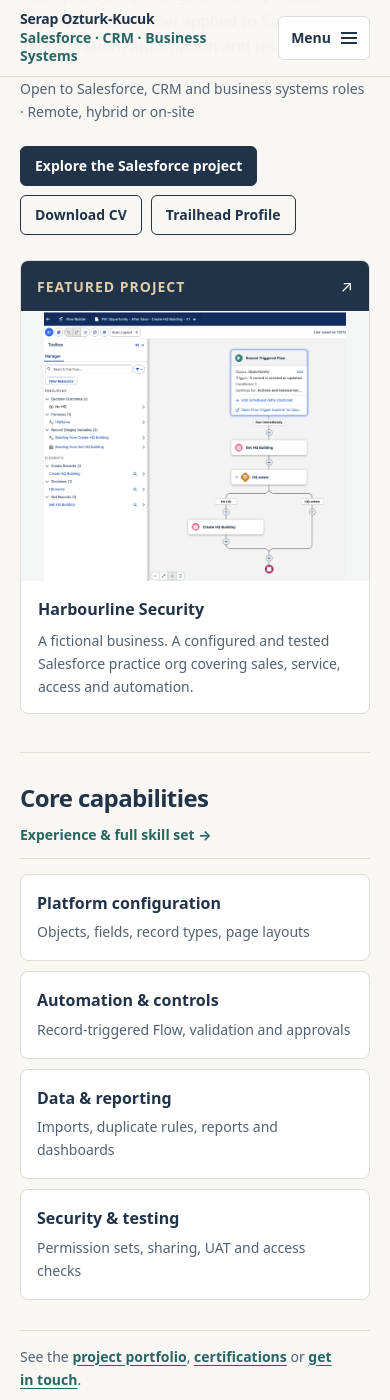
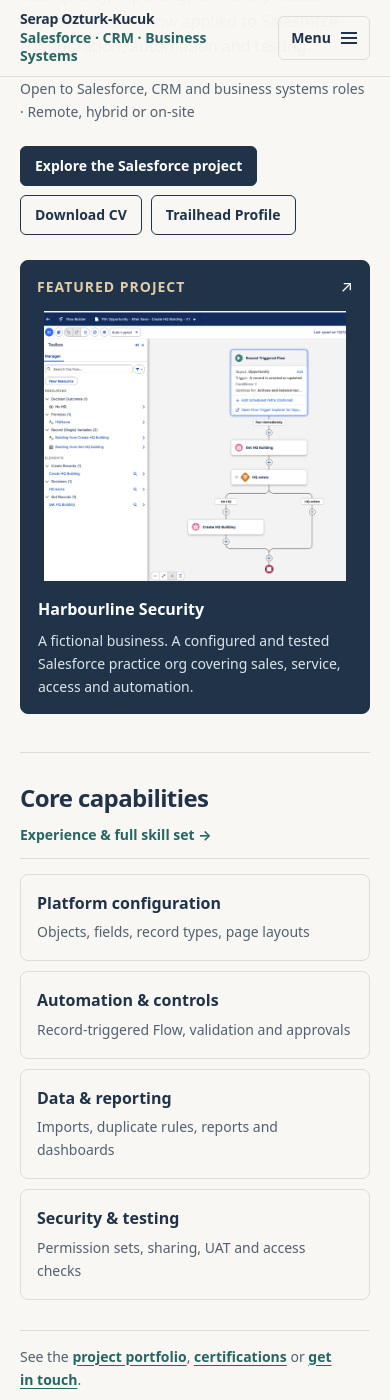
Before and after one commit to serapozturkkucuk/serapozturkkucuk.github.io, a Jekyll site: the page built from index.html, in a window 390 px wide and 1400 px high, scrolled down 418 px. Built offline with Jekyll 4.4.1, drawn with Linux system fonts in a browser that asks for light colours.

Commit message:
Standardise navy-filled and transparent outlined cards sitewide
* Unify all portfolio cards as transparent outlined or navy filled

* Remove extra tinted media-panel fills from card system

* Test that every card uses only navy filled or transparent outlined surfaces

```diff
--- a/assets/css/style.css
+++ b/assets/css/style.css
@@ -2,7 +2,7 @@
 :root {
   color-scheme:light;
   --page:#F8F7F4;
-  --surface:#FFFFFF;
+  --surface:transparent;
   --ink:#203348;
   --ink-soft:#526170;
   --line:#DDDCD7;
@@ -90,6 +90,12 @@ main.wrap :is(.page-head > p, .experience-story > p, .case > p, .project-intro-f
 .prose {width:100%;max-width:none}
 .card,.contact-cta {border:1px solid var(--line);border-radius:var(--radius);background:var(--surface)}
 .contact-cta {display:grid;align-content:start;gap:13px;padding:20px}
+/* The only two card treatments are outline (transparent) and navy filled. */
+.contact-cta {background:var(--ink);border-color:var(--ink);color:var(--on-navy)}
+.contact-cta p {color:#DCE5EA}
+.contact-cta .btn.primary {background:var(--page);border-color:var(--page);color:var(--ink)}
+.contact-cta .btn.primary:hover {background:#E9F0EC;border-color:#E9F0EC;color:var(--ink)}
+
 .contact-cta .btn {justify-self:start}
 .notice {padding:18px}
 .note-strong {color:var(--teal-ink);font-weight:700}
@@ -103,15 +109,15 @@ main.wrap :is(.page-head > p, .experience-story > p, .case > p, .project-intro-f
 .hero-copy .lede {width:100%;max-width:none;line-height:1.6}
 .home-location {font-size:var(--fs-small)}
 .hero-copy .actions {margin-top:6px}
-.hero-proof {align-self:stretch;display:grid;grid-template-rows:auto minmax(0,1fr) auto;min-width:0;overflow:hidden;border:1px solid var(--line);border-radius:var(--radius);background:var(--surface);color:var(--ink);text-decoration:none}
-.hero-proof:hover {border-color:var(--teal);color:var(--ink)}
+.hero-proof {align-self:stretch;display:grid;grid-template-rows:auto minmax(0,1fr) auto;min-width:0;overflow:hidden;border:1px solid var(--ink);border-radius:var(--radius);background:var(--ink);color:var(--on-navy);text-decoration:none}
+.hero-proof:hover {border-color:var(--teal);color:var(--on-navy)}
 .hero-proof-head {display:flex;justify-content:space-between;align-items:center;gap:10px;background:var(--ink);color:#fff;padding:12px 16px}
 .hero-proof-head .label {color:#E1CCA9}
-.hero-proof-media {min-height:245px;max-height:360px;background:#F3F6F5;overflow:hidden}
+.hero-proof-media {min-height:245px;max-height:360px;background:var(--ink);overflow:hidden}
 .hero-proof-media img {width:100%;height:100%;object-fit:contain;object-position:center}
 .hero-proof-foot {display:grid;gap:6px;padding:15px 17px}
 .hero-proof-foot strong {font-weight:750}
-.hero-proof-foot span {font-size:var(--fs-small);color:var(--ink-soft)}
+.hero-proof-foot span {font-size:var(--fs-small);color:#DCE5EA}
 .home-capabilities {gap:15px}
 .home-skill-grid {display:grid;grid-template-columns:repeat(4,minmax(0,1fr));gap:12px;margin:0;padding:0;list-style:none}
 .home-skill-grid li {display:grid;align-content:start;gap:6px;min-width:0;padding:17px 16px;background:var(--surface);border:1px solid var(--line);border-radius:var(--radius)}
@@ -124,7 +130,7 @@ main.wrap :is(.page-head > p, .experience-story > p, .case > p, .project-intro-f
 .project-gallery,.grid.two {display:grid;grid-template-columns:repeat(auto-fit,minmax(min(100%,310px),1fr));gap:18px;align-items:stretch}
 .project-tile {display:flex;flex-direction:column;min-width:0;overflow:hidden;border:1px solid var(--line);border-radius:var(--radius);background:var(--surface);color:var(--ink);text-decoration:none;transition:border-color .15s}
 .project-tile:hover {color:var(--ink);border-color:var(--teal)}
-.project-tile-media {width:100%;aspect-ratio:16/10;overflow:hidden;background:#F3F6F5;border-bottom:1px solid var(--line)}
+.project-tile-media {width:100%;aspect-ratio:16/10;overflow:hidden;background:transparent;border-bottom:1px solid var(--line)}
 .project-tile-media img {width:100%;height:100%;object-fit:contain;object-position:center}
 .project-tile-body {flex:1;display:grid;align-content:start;gap:10px;padding:18px}
 .project-tile-body p {font-size:var(--fs-small);color:var(--ink-soft)}
@@ -154,7 +160,7 @@ main.wrap :is(.page-head > p, .experience-story > p, .case > p, .project-intro-f
 .experience-intro {gap:20px}
 .experience-story {width:100%;line-height:1.72}
 .experience-value {overflow:hidden;width:100%;border:1px solid var(--line);border-top:2px solid var(--champagne);border-radius:var(--radius);background:var(--surface)}
-.experience-value-heading {display:grid;gap:6px;padding:19px 22px;background:var(--teal-soft)}
+.experience-value-heading {display:grid;gap:6px;padding:19px 22px;border-bottom:1px solid var(--line);background:transparent}
 .experience-value-heading h3 {font-weight:750}
 .experience-value-heading p {color:var(--ink-soft)}
 .value-grid {display:grid;grid-template-columns:repeat(2,minmax(0,1fr));list-style:none;margin:0;padding:0}
@@ -166,12 +172,12 @@ main.wrap :is(.page-head > p, .experience-story > p, .case > p, .project-intro-f
 .skill-table dd,.contact-list dd {margin:0;color:var(--ink-soft);overflow-wrap:anywhere}
 .experience-skills {grid-template-columns:minmax(180px,240px) minmax(0,1fr);gap:0;overflow:hidden;border:1px solid var(--line);border-radius:var(--radius);background:var(--surface)}
 .experience-skills dt,.experience-skills dd {padding:11px 15px;border-bottom:1px solid var(--line)}
-.experience-skills dt {background:var(--teal-soft)}
+.experience-skills dt {background:transparent;color:var(--teal-ink)}
 .experience-skills dt:nth-last-of-type(1),.experience-skills dd:last-child {border-bottom:0}
 .experience-project {display:grid;grid-template-columns:minmax(0,1fr) minmax(0,.8fr);overflow:hidden}
 .experience-project > div {display:grid;justify-items:start;align-content:center;gap:13px;padding:22px}
 .experience-project p {color:var(--ink-soft)}
-.experience-project img {width:100%;height:100%;min-height:210px;object-fit:contain;object-position:center;background:#F3F6F5;border-left:1px solid var(--line)}
+.experience-project img {width:100%;height:100%;min-height:210px;object-fit:contain;object-position:center;background:transparent;border-left:1px solid var(--line)}
 .jobs {display:grid;gap:15px;list-style:none;margin:0;padding:0}
 .jobs > li {display:grid;grid-template-columns:210px minmax(0,1fr);gap:22px;min-width:0;padding:21px;border-left:3px solid var(--teal)}
 .when,.what {display:grid;align-content:start;gap:9px;min-width:0}
@@ -200,7 +206,7 @@ main.wrap :is(.page-head > p, .experience-story > p, .case > p, .project-intro-f
 .showcase-shot {display:grid;grid-template-rows:minmax(0,1fr) auto;min-width:0;overflow:hidden;border:1px solid var(--line);border-radius:var(--radius);background:var(--surface);color:var(--ink);text-decoration:none}
 .showcase-shot:hover {color:var(--ink);border-color:var(--teal)}
 .showcase-shot:first-child {grid-row:span 2}
-.showcase-img {display:block;min-height:150px;overflow:hidden;aspect-ratio:2.2/1;background:#F3F6F5}
+.showcase-img {display:block;min-height:150px;overflow:hidden;aspect-ratio:2.2/1;background:transparent}
 .showcase-shot:first-child .showcase-img {height:100%;aspect-ratio:auto}
 .showcase-img img {width:100%;height:100%;object-fit:contain;object-position:center}
 .showcase-copy {display:grid;gap:5px;padding:12px 14px;border-top:1px solid var(--line)}
@@ -226,7 +232,7 @@ main.wrap :is(.page-head > p, .experience-story > p, .case > p, .project-intro-f
 .stats li:first-child {border-left:0}
 .stats b {font-size:var(--fs-heading);color:var(--ink);line-height:1.2;font-variant-numeric:tabular-nums}
 figure.shot {display:grid;gap:10px;margin:7px 0}
-figure.shot img {width:100%;background:#fff;border:1px solid var(--line);border-radius:var(--radius)}
+figure.shot img {width:100%;background:transparent;border:1px solid var(--line);border-radius:var(--radius)}
 figure.shot.narrow img {max-width:100%}
 figure.shot figcaption {font-size:var(--fs-small);color:var(--ink-soft)}
 .case-opening {font-weight:650;line-height:1.6}
@@ -242,7 +248,7 @@ figure.shot figcaption {font-size:var(--fs-small);color:var(--ink-soft)}
 .test-grid > div {display:grid;gap:6px;padding:16px;border:1px solid var(--line);border-radius:var(--radius);background:var(--surface)}
 .test-grid strong {color:var(--teal-ink)}
 .test-grid span {font-size:var(--fs-small);color:var(--ink-soft)}
-.case-next-step {display:grid;gap:16px;padding:19px;background:var(--teal-soft);border:1px solid var(--line);border-radius:var(--radius)}
+.case-next-step {display:grid;gap:16px;padding:19px;background:transparent;border:1px solid var(--line);border-radius:var(--radius)}
 .case-next-step > div:first-child {display:grid;gap:8px}
 .case-next-step p {color:var(--ink-soft)}
 .case-next-actions {display:flex;flex-wrap:wrap;gap:9px}
@@ -266,7 +272,7 @@ figure.shot figcaption {font-size:var(--fs-small);color:var(--ink-soft)}
   .menu-glyph {width:16px;height:12px;border-top:2px solid currentColor;border-bottom:2px solid currentColor;position:relative}
   .menu-glyph:before {content:"";position:absolute;top:3px;left:0;right:0;border-top:2px solid currentColor}
   .mobile-menu[open] summary {border-color:var(--teal)}
-  .mobile-menu nav {position:absolute;right:0;top:calc(100% + 8px);width:min(280px,calc(100vw - 40px));padding:12px 18px;border:1px solid var(--line);border-radius:var(--radius);background:var(--surface);box-shadow:0 8px 22px rgba(32,51,72,.1)}
+  .mobile-menu nav {position:absolute;right:0;top:calc(100% + 8px);width:min(280px,calc(100vw - 40px));padding:12px 18px;border:1px solid var(--line);border-radius:var(--radius);background:var(--page);box-shadow:0 8px 22px rgba(32,51,72,.1)}
   .mobile-menu .nav-links {display:grid;gap:0}
   .mobile-menu .nav-links a {padding:11px 0;min-height:42px}
   .facts-box {grid-template-columns:minmax(0,1fr)}
```
Also changed, not shown: .github/workflows/ui-template-audit.yml.
